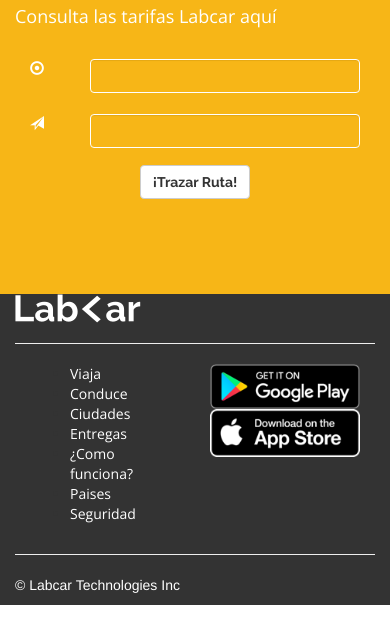
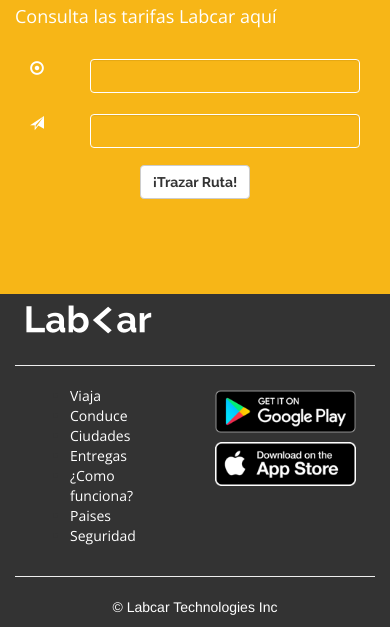
Before and after one commit to RosarioFelix/Labcar, a plain HTML site: page index.html in a window 390 px wide. Shown: the part 1140-1767 px from the top of the page. Before the commit the page ends 1745 px from the top, so only its background shows below. Drawn offline with nearby package versions, Linux system fonts and the light colour scheme; some packages are replaced by stand-ins of ours.

Commit message:
footer -responsive

```diff
--- a/css/master.css
+++ b/css/master.css
@@ -186,6 +186,9 @@ nav img{
 footer{
   background-color: #333333;
 }
+footer img{
+  padding: 3%;
+}
 @media screen and (min-width:768px) {
   footer{
     margin-top: 6%;
--- a/index.html
+++ b/index.html
@@ -168,7 +168,7 @@
        <div class="row">
          <div class="col-xs-12">
            <hr>
-           <p class="text-white">&copy Labcar Technologies Inc</p>
+           <p class="text-white text-center">&copy Labcar Technologies Inc</p>
          </div>
        </div>
     </div>
```
